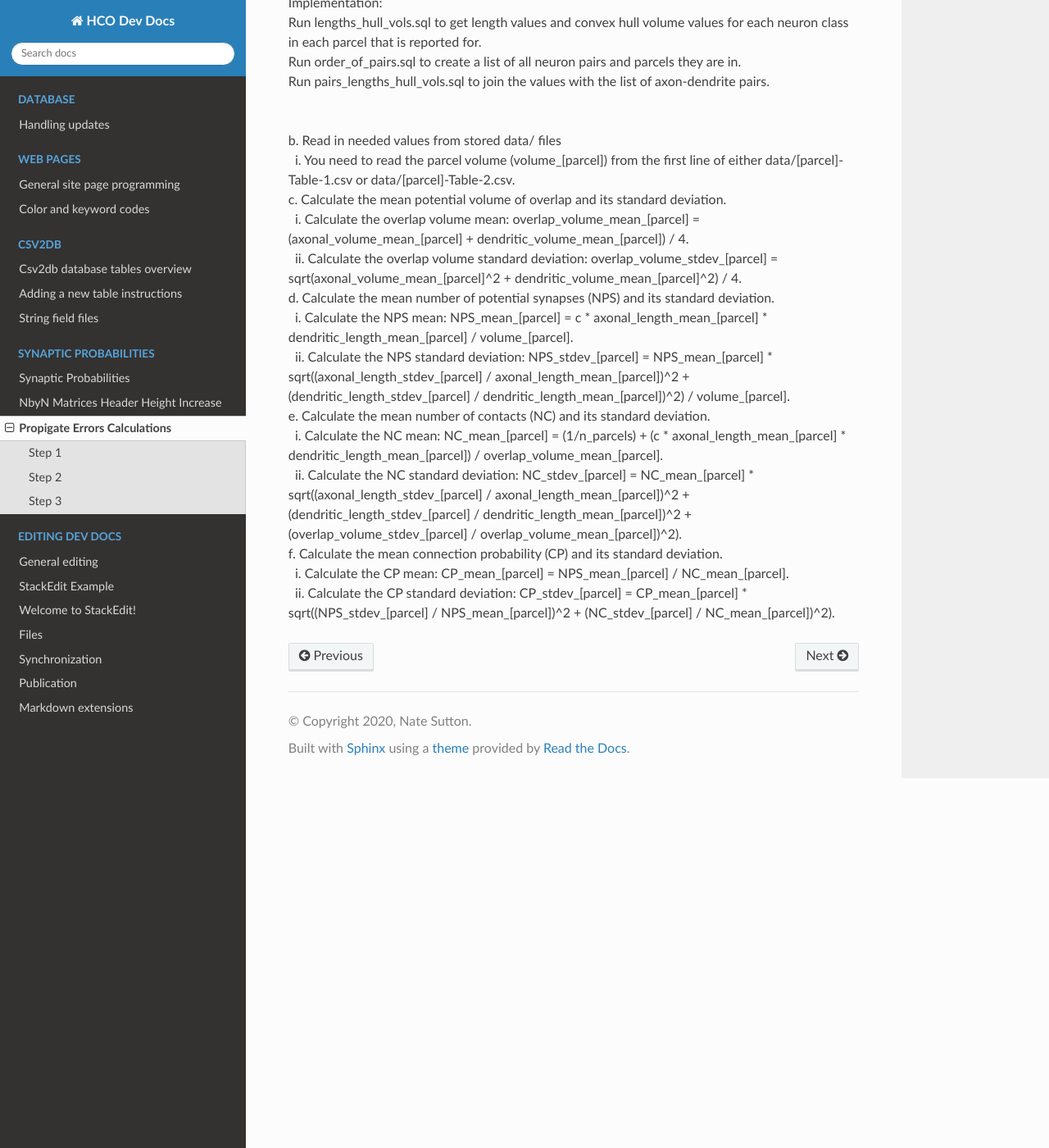
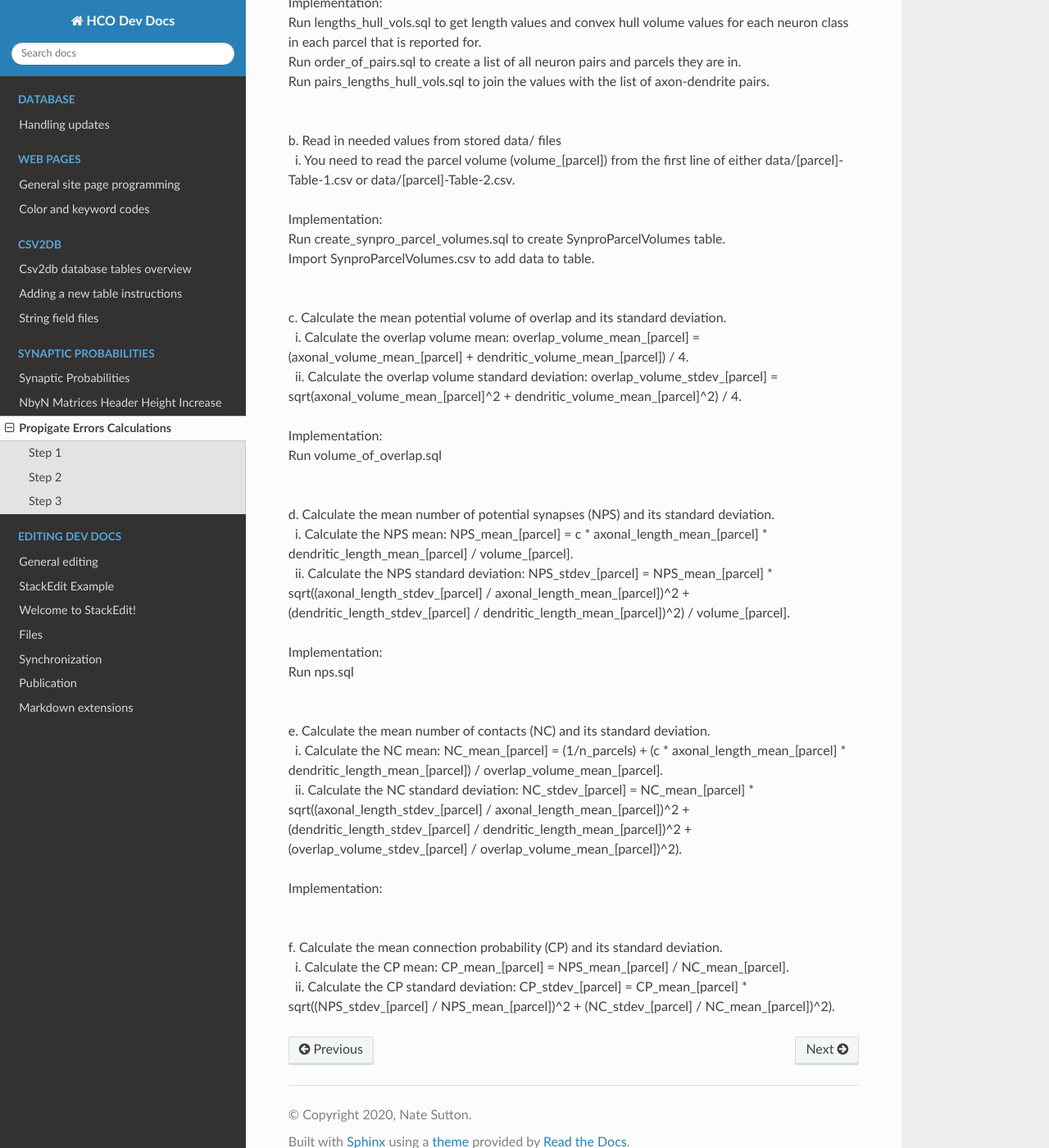
Before and after one commit to Hippocampome-Org/hco_dev_docs, a Sphinx documentation site: the page built from docs/synaptic_probabilities/propagate_errors.md, in a window 1280 px wide and 1400 px high, scrolled down 1416 px. Shown: the whole window at 82% size. Built offline with Sphinx 7.4.7 and the Read the Docs theme 2.0.0, drawn with Linux system fonts in a browser that asks for light colours.

Commit message:
added error prop

```diff
--- a/docs/synaptic_probabilities/propagate_errors.md
+++ b/docs/synaptic_probabilities/propagate_errors.md
@@ -41,15 +41,32 @@ Implementation:
 
 <br>b. Read in needed values from stored data/ files
 <br>&nbsp;&nbsp;i. You need to read the parcel volume (volume_[parcel]) from the first line of either data/[parcel]-Table-1.csv or data/[parcel]-Table-2.csv.
+
+Implementation:
+<br>Run create_synpro_parcel_volumes.sql to create SynproParcelVolumes table.
+<br>Import SynproParcelVolumes.csv to add data to table.
+
 <br>c. Calculate the mean potential volume of overlap and its standard deviation.
 <br>&nbsp;&nbsp;i. Calculate the overlap volume mean: overlap_volume_mean_[parcel] = (axonal_volume_mean_[parcel] + dendritic_volume_mean_[parcel]) / 4.
 <br>&nbsp;&nbsp;ii. Calculate the overlap volume standard deviation: overlap_volume_stdev_[parcel] = sqrt(axonal_volume_mean_[parcel]^2 + dendritic_volume_mean_[parcel]^2) / 4.
+
+Implementation:
+<br>Run volume_of_overlap.sql
+
 <br>d. Calculate the mean number of potential synapses (NPS) and its standard deviation.
 <br>&nbsp;&nbsp;i. Calculate the NPS mean: NPS_mean_[parcel] = c * axonal_length_mean_[parcel] * dendritic_length_mean_[parcel] / volume_[parcel].
 <br>&nbsp;&nbsp;ii. Calculate the NPS standard deviation: NPS_stdev_[parcel] = NPS_mean_[parcel] * sqrt((axonal_length_stdev_[parcel] / axonal_length_mean_[parcel])^2 + (dendritic_length_stdev_[parcel] / dendritic_length_mean_[parcel])^2) / volume_[parcel].
+
+Implementation:
+<br>Run nps.sql
+
 <br>e. Calculate the mean number of contacts (NC) and its standard deviation.
 <br>&nbsp;&nbsp;i. Calculate the NC mean: NC_mean_[parcel] = (1/n_parcels) + (c * axonal_length_mean_[parcel] * dendritic_length_mean_[parcel]) / overlap_volume_mean_[parcel].
 <br>&nbsp;&nbsp;ii. Calculate the NC standard deviation: NC_stdev_[parcel] = NC_mean_[parcel] * sqrt((axonal_length_stdev_[parcel] / axonal_length_mean_[parcel])^2 + (dendritic_length_stdev_[parcel] / dendritic_length_mean_[parcel])^2 + (overlap_volume_stdev_[parcel] / overlap_volume_mean_[parcel])^2).
+
+Implementation:
+
+
 <br>f. Calculate the mean connection probability (CP) and its standard deviation.
 <br>&nbsp;&nbsp;i. Calculate the CP mean: CP_mean_[parcel] = NPS_mean_[parcel] / NC_mean_[parcel].
 <br>&nbsp;&nbsp;ii. Calculate the CP standard deviation: CP_stdev_[parcel] = CP_mean_[parcel] * sqrt((NPS_stdev_[parcel] / NPS_mean_[parcel])^2 + (NC_stdev_[parcel] / NC_mean_[parcel])^2).
```
